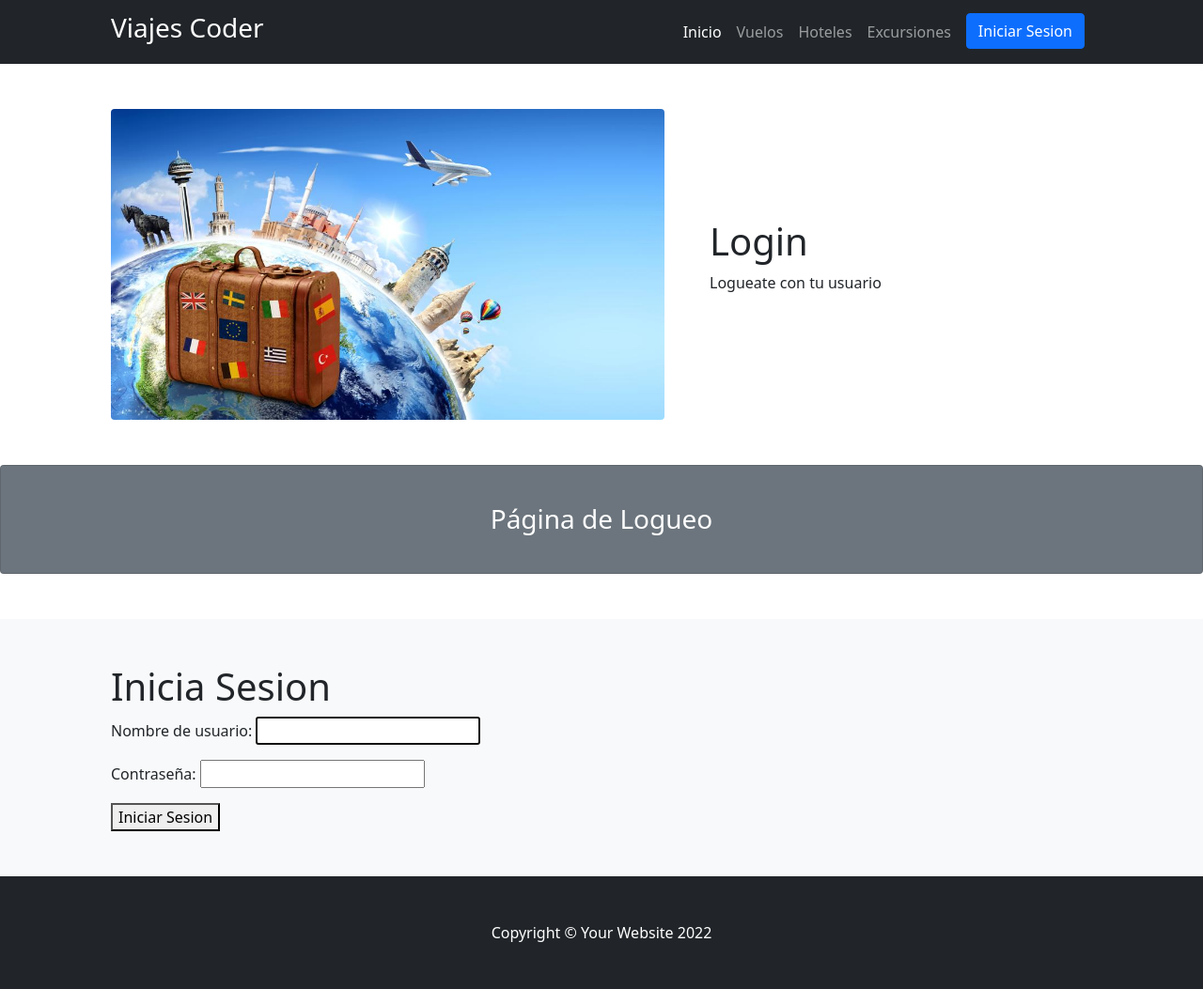
After one commit to MartinCapocasale/ProyectoViajes, a Django app: page /login in a window 1280 px wide. The commit adds this page. Shown: the whole page at 94% size. Run offline with Django 4.2, Linux system fonts and the light colour scheme; some libraries are stand-ins or nearby versions.

Commit message:
se agrega nueva pagina de logueo de usuario

```diff
--- a/ProyectoViajes/ProyectoViajesApp/templates/ProyectoViajesApp/base.html
+++ b/ProyectoViajes/ProyectoViajesApp/templates/ProyectoViajesApp/base.html
@@ -24,6 +24,7 @@
                         <li class="nav-item"><a class="nav-link" href="{% url 'vuelos'%}">Vuelos</a></li>
                         <li class="nav-item"><a class="nav-link" href="{% url 'hoteles'%}">Hoteles</a></li>
                         <li class="nav-item"><a class="nav-link" href="{% url 'excursiones'%}">Excursiones</a></li>
+                        <li class="nav-item"><a class="btn btn-primary mx-2" href="{% url 'login'%}">Iniciar Sesion</a></li>
                     </ul>
                 </div>
             </div>
--- /dev/null
+++ b/ProyectoViajes/ProyectoViajesApp/templates/ProyectoViajesApp/login.html
@@ -0,0 +1,26 @@
+{% extends 'ProyectoViajesApp/base.html' %}
+{%load static%}
+
+{% block TituloPagina %}
+Login - Viajes Coder
+{% endblock %}
+{% block ImagenPortada %}
+    <div class="col-lg-7"><img class="img-fluid rounded mb-4 mb-lg-0" src="{% static 'imagenes/inicio.jpeg'%}" alt="..." /></div>
+{% endblock %}
+{% block TipoDePagina %}Login{% endblock %}
+{% block SloganPagina %}Logueate con tu usuario{% endblock %}
+
+{%block SeparadorPagina %}Página de Logueo{% endblock %}
+
+{%block ContenidoPagina%}
+<section class="bg-light py-5">
+    <div class="container px-5">
+        <h1>Inicia Sesion</h1>
+        <form action="" method="post">
+            {% csrf_token %}
+            {{form.as_p}}
+            <button type="submit">Iniciar Sesion</button>
+        </form>
+    </div>
+</section>
+{%endblock%}
--- a/ProyectoViajes/ProyectoViajesApp/urls.py
+++ b/ProyectoViajes/ProyectoViajesApp/urls.py
@@ -3,6 +3,7 @@ from .views import *
 
 urlpatterns = [
     path('',inicio, name="inicio"),
+    path('login',login_request, name="login"),
     #path('base/', base),
     path('vuelos/',vuelos,name="vuelos"),
     path('hoteles/',hoteles,name="hoteles"),
--- a/ProyectoViajes/ProyectoViajesApp/views.py
+++ b/ProyectoViajes/ProyectoViajesApp/views.py
@@ -1,7 +1,10 @@
+from telnetlib import LOGOUT
 from django.shortcuts import render, redirect
 from django.http import HttpResponse
 from .models import *
 from .forms import *
+from django.contrib.auth.forms import AuthenticationForm
+from django.contrib.auth import login,logout, authenticate
 
 # Create your views here.
 def inicio(request):
@@ -10,6 +13,27 @@ def inicio(request):
     excursiones = Excursion.objects.all().latest('id')
 
     return render(request,"ProyectoViajesApp/index.html",{"excursiones":excursiones,"vuelos":vuelos,"hoteles":hoteles})
+
+def login_request(request):
+    if request.method == "POST":
+        form = AuthenticationForm(request,data=request.POST)
+
+        if form.is_valid():
+            username = form.cleaned_data.get('username')
+            password = form.cleaned_data.get('password')
+            user = authenticate(username=username, password=password)
+
+            if user is not None:
+                login(request,user)
+                return redirect("inicio")
+            else:
+                return redirect("login")
+        else:
+            return redirect("login")
+
+    form = AuthenticationForm()
+
+    return render(request,"ProyectoViajesApp/login.html",{"form":form})
 
 def base(request):
     return render(request,"ProyectoViajesApp/base.html",{})
```
Also changed, not shown: ProyectoViajes/db.sqlite3.
